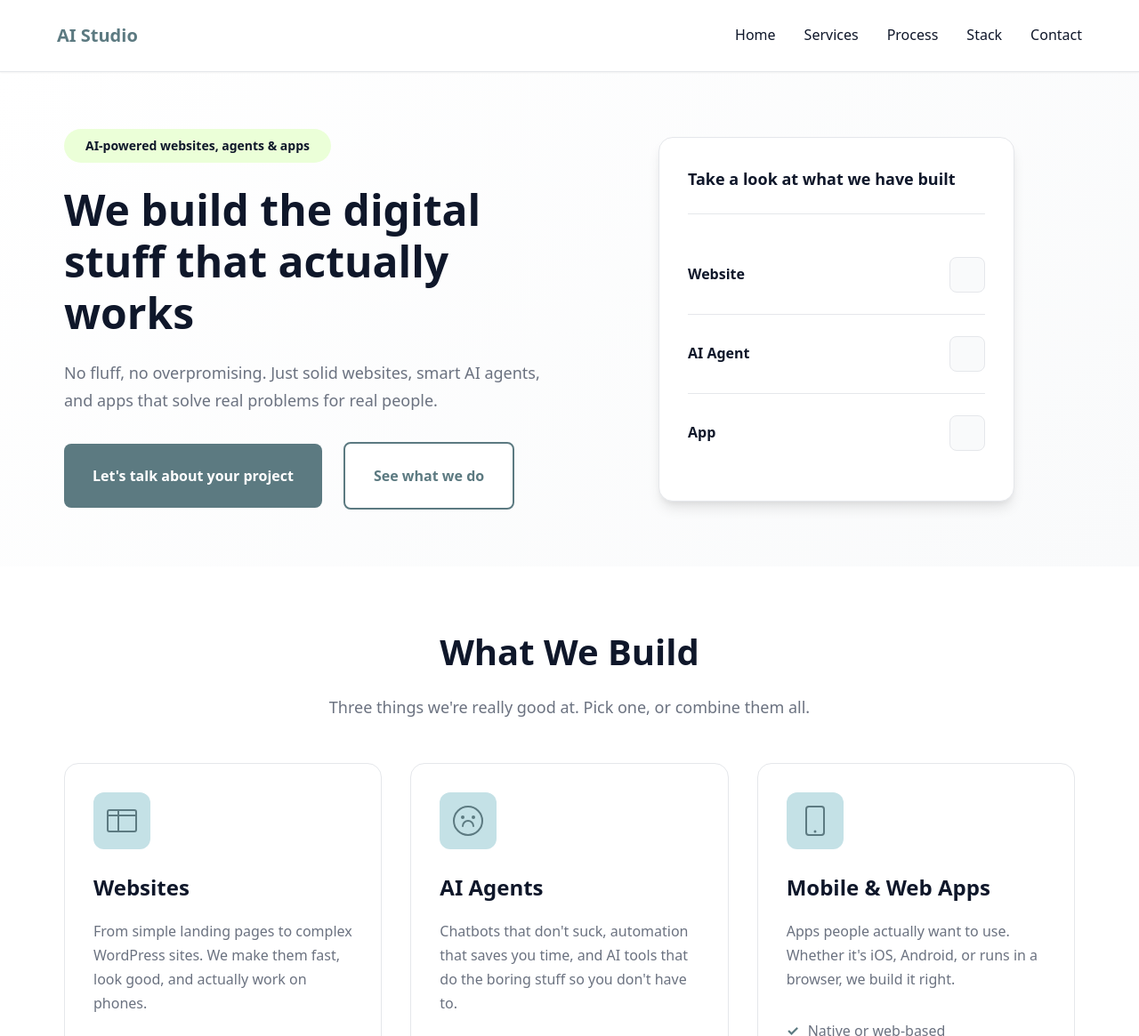
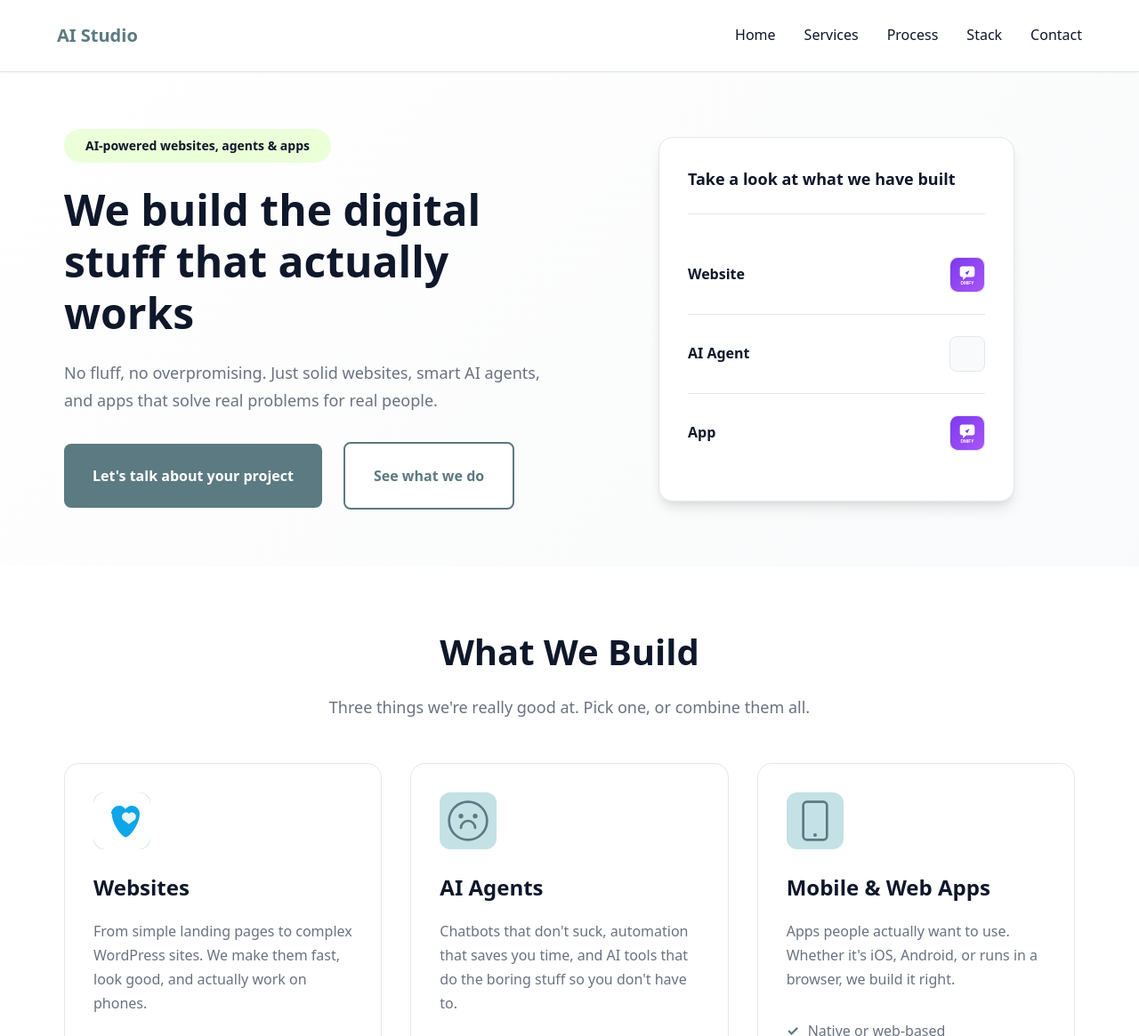
Before and after one commit to enfirmamail/website, a website built with Vite: page index.html in a window 1280 px wide. Shown: the top 1165 px of the page at 89% size. Built offline with nearby package versions, Linux system fonts and the light colour scheme.

Commit message:
Describe what you changed

```diff
--- a/index.html
+++ b/index.html
@@ -48,7 +48,22 @@
                 <div class="dashboard-card__row">
                   <div class="dashboard-card__label">Website</div>
                   <a href="https://dmify.net" target="_blank" rel="noopener noreferrer" class="dashboard-card__logo">
-                    <!-- Logo placeholder - add logo image here -->
+                    <svg xmlns='http://www.w3.org/2000/svg' viewBox='0 0 64 64' role='img' aria-label='DMIFY'>
+                      <defs>
+                        <linearGradient id='dmifyGradient1' x1='0%' y1='0%' x2='100%' y2='100%'>
+                          <stop offset='0%' stop-color='#7c3aed'/>
+                          <stop offset='100%' stop-color='#a855f7'/>
+                        </linearGradient>
+                      </defs>
+                      <rect width='64' height='64' rx='14' fill='url(#dmifyGradient1)'/>
+                      <!-- Speech bubble -->
+                      <path d='M18 20c0-2.2 1.8-4 4-4h20c2.2 0 4 1.8 4 4v12c0 2.2-1.8 4-4 4h-12l-6 6v-6h-2c-2.2 0-4-1.8-4-4V20z' fill='#ffffff'/>
+                      <!-- Paper airplane -->
+                      <path d='M28 28l8-4-4 8-2-2-2-2z' fill='#a855f7'/>
+                      <path d='M36 24l-8 4 2 2 2 2 4-8z' fill='#7c3aed'/>
+                      <!-- DMIFY text -->
+                      <text x='32' y='50' font-family='Arial, sans-serif' font-size='8' font-weight='bold' fill='#ffffff' text-anchor='middle'>DMIFY</text>
+                    </svg>
                   </a>
                 </div>
                 <div class="dashboard-card__row">
@@ -59,8 +74,23 @@
                 </div>
                 <div class="dashboard-card__row">
                   <div class="dashboard-card__label">App</div>
-                  <a href="#" class="dashboard-card__logo">
-                    <!-- Logo placeholder - add logo image here -->
+                  <a href="https://dmify.net" target="_blank" rel="noopener noreferrer" class="dashboard-card__logo">
+                    <svg xmlns='http://www.w3.org/2000/svg' viewBox='0 0 64 64' role='img' aria-label='DMIFY'>
+                      <defs>
+                        <linearGradient id='dmifyGradient2' x1='0%' y1='0%' x2='100%' y2='100%'>
+                          <stop offset='0%' stop-color='#7c3aed'/>
+                          <stop offset='100%' stop-color='#a855f7'/>
+                        </linearGradient>
+                      </defs>
+                      <rect width='64' height='64' rx='14' fill='url(#dmifyGradient2)'/>
+                      <!-- Speech bubble -->
+                      <path d='M18 20c0-2.2 1.8-4 4-4h20c2.2 0 4 1.8 4 4v12c0 2.2-1.8 4-4 4h-12l-6 6v-6h-2c-2.2 0-4-1.8-4-4V20z' fill='#ffffff'/>
+                      <!-- Paper airplane -->
+                      <path d='M28 28l8-4-4 8-2-2-2-2z' fill='#a855f7'/>
+                      <path d='M36 24l-8 4 2 2 2 2 4-8z' fill='#7c3aed'/>
+                      <!-- DMIFY text -->
+                      <text x='32' y='50' font-family='Arial, sans-serif' font-size='8' font-weight='bold' fill='#ffffff' text-anchor='middle'>DMIFY</text>
+                    </svg>
                   </a>
                 </div>
               </div>
@@ -77,9 +107,12 @@
               <!-- Service Card 1: Websites -->
               <div class="service-card">
                 <div class="service-card__icon">
-                  <svg width="48" height="48" viewBox="0 0 48 48" fill="none" xmlns="http://www.w3.org/2000/svg">
-                    <rect x="8" y="12" width="32" height="24" rx="2" stroke="currentColor" stroke-width="2"/>
-                    <path d="M8 18h32M20 12v24" stroke="currentColor" stroke-width="2"/>
+                  <svg xmlns='http://www.w3.org/2000/svg' viewBox='0 0 64 64' role='img' aria-label='DentalDesk'>
+                    <rect width='64' height='64' rx='14' fill='#ffffff'/>
+                    <path d='M20 24c0-5 4-9 9-9 3 0 5.7 1.7 7 4 1.4-2.3 4.1-4 7-4 5 0 9 4 9 9 0 10-8 22-14 26-1 .6-2.3 .6-3.3 0-6-4-14-16-14-26z' fill='#0ea5e9'/>
+                    <g transform='translate(-2,0)'>
+                      <path d='M35.2 24.2c1.8-2 4.8-2.1 6.7-.3 1.9-1.8 4.9-1.7 6.7.3 2 2.2 1.5 5.6-1 7.4l-5.7 4.1-5.7-4.1c-2.5-1.8-3-5.2-1-7.4z' fill='#ffffff' opacity='.9'/>
+                    </g>
                   </svg>
                 </div>
                 <h3 class="service-card__title">Websites</h3>
@@ -96,7 +129,8 @@
               <div class="service-card">
                 <div class="service-card__icon">
                   <svg width="48" height="48" viewBox="0 0 48 48" fill="none" xmlns="http://www.w3.org/2000/svg">
-                    <circle cx="24" cy="24" r="16" stroke="currentColor" stroke-width="2"/>
+                    <circle cx="24" cy="24" r="16
+                    " stroke="currentColor" stroke-width="2"/>
                     <circle cx="18" cy="20" r="2" fill="currentColor"/>
                     <circle cx="30" cy="20" r="2" fill="currentColor"/>
                     <path d="M18 30c0-3.314 2.686-6 6-6s6 2.686 6 6" stroke="currentColor" stroke-width="2" stroke-linecap="round"/>
--- a/src/styles.css
+++ b/src/styles.css
@@ -544,6 +544,13 @@ body {
   justify-content: center;
   margin-bottom: var(--spacing-md);
   color: var(--color-primary-strong);
+  overflow: hidden;
+}
+
+.service-card__icon svg {
+  width: 100%;
+  height: 100%;
+  display: block;
 }
 
 .service-card__title {
```
